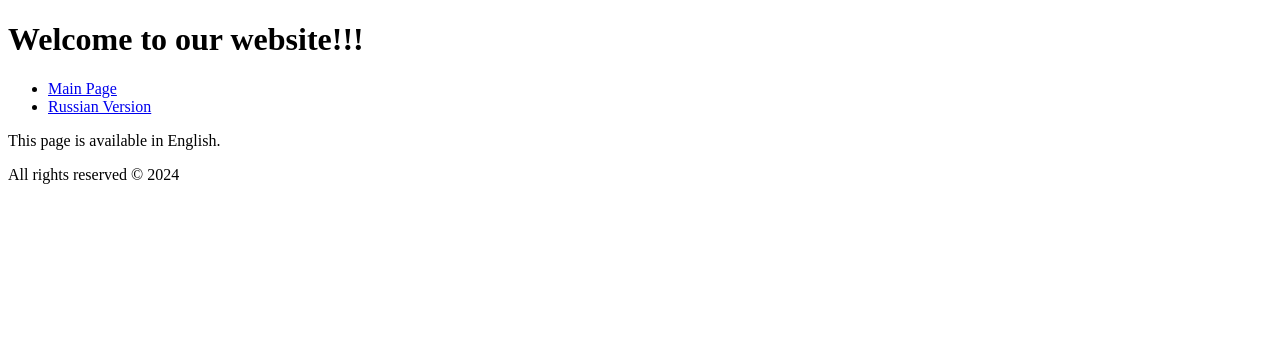
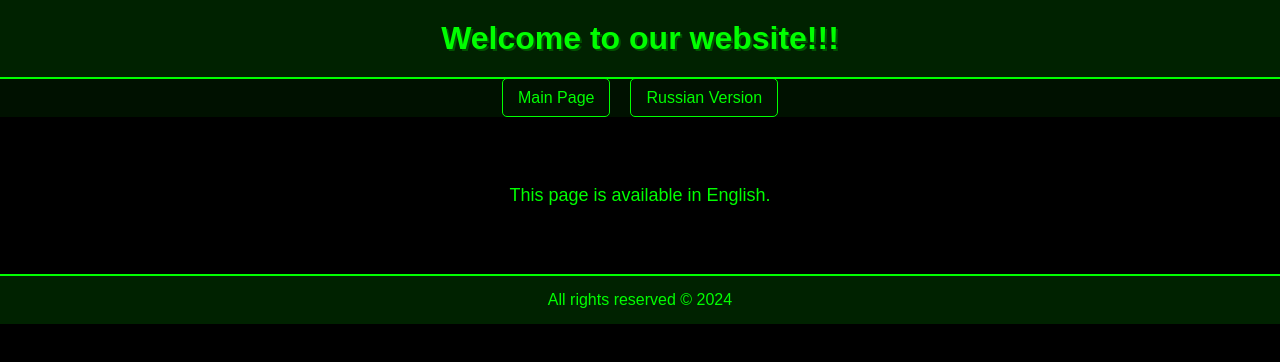
Before and after one commit to AlphaKirill/Repozit_for_4laba, a plain HTML site: page en/index.html in a window 1280 px wide. Drawn offline with Linux system fonts and the light colour scheme.

Commit message:
laba4 test 1.1.0

```diff
--- a/en/index.html
+++ b/en/index.html
@@ -3,6 +3,7 @@
 <head>
     <meta charset="UTF-8">
     <meta name="viewport" content="width=device-width, initial-scale=1.0">
+    <link rel="stylesheet" href="style.css">
     <title>English Version</title>
 </head>
 <body>
--- /dev/null
+++ b/en/style.css
@@ -0,0 +1,69 @@
+body {
+    font-family: Arial, sans-serif;
+    margin: 0;
+    padding: 0;
+    background-color: #000; /* Черный фон */
+    color: #0f0; /* Зеленый текст */
+}
+
+header {
+    background-color: #002200; /* Темно-зеленый фон */
+    padding: 20px;
+    text-align: center;
+    border-bottom: 2px solid #0f0;
+}
+
+header h1 {
+    margin: 0;
+    color: #0f0;
+    text-shadow: 2px 2px #005500;
+}
+
+nav {
+    background-color: #001100; /* Еще темнее зеленый */
+    padding: 10px;
+}
+
+nav ul {
+    list-style: none;
+    margin: 0;
+    padding: 0;
+    display: flex;
+    justify-content: center;
+    gap: 20px;
+}
+
+nav ul li a {
+    text-decoration: none;
+    color: #0f0;
+    padding: 10px 15px;
+    border: 1px solid #0f0;
+    border-radius: 5px;
+    transition: background-color 0.3s, color 0.3s;
+}
+
+nav ul li a:hover {
+    background-color: #0f0;
+    color: #000;
+}
+
+main {
+    text-align: center;
+    padding: 50px 20px;
+}
+
+main p {
+    font-size: 18px;
+}
+
+footer {
+    text-align: center;
+    background-color: #002200;
+    padding: 15px;
+    border-top: 2px solid #0f0;
+}
+
+footer p {
+    margin: 0;
+    color: #0f0;
+}
--- /dev/null
+++ b/ru/style.css
@@ -0,0 +1,69 @@
+body {
+    font-family: Arial, sans-serif;
+    margin: 0;
+    padding: 0;
+    background-color: #000; /* Черный фон */
+    color: #0f0; /* Зеленый текст */
+}
+
+header {
+    background-color: #002200; /* Темно-зеленый фон */
+    padding: 20px;
+    text-align: center;
+    border-bottom: 2px solid #0f0;
+}
+
+header h1 {
+    margin: 0;
+    color: #0f0;
+    text-shadow: 2px 2px #005500;
+}
+
+nav {
+    background-color: #001100; /* Еще темнее зеленый */
+    padding: 10px;
+}
+
+nav ul {
+    list-style: none;
+    margin: 0;
+    padding: 0;
+    display: flex;
+    justify-content: center;
+    gap: 20px;
+}
+
+nav ul li a {
+    text-decoration: none;
+    color: #0f0;
+    padding: 10px 15px;
+    border: 1px solid #0f0;
+    border-radius: 5px;
+    transition: background-color 0.3s, color 0.3s;
+}
+
+nav ul li a:hover {
+    background-color: #0f0;
+    color: #000;
+}
+
+main {
+    text-align: center;
+    padding: 50px 20px;
+}
+
+main p {
+    font-size: 18px;
+}
+
+footer {
+    text-align: center;
+    background-color: #002200;
+    padding: 15px;
+    border-top: 2px solid #0f0;
+}
+
+footer p {
+    margin: 0;
+    color: #0f0;
+}
```
Also changed, not shown: ru/index.html (+1 -0 lines).
